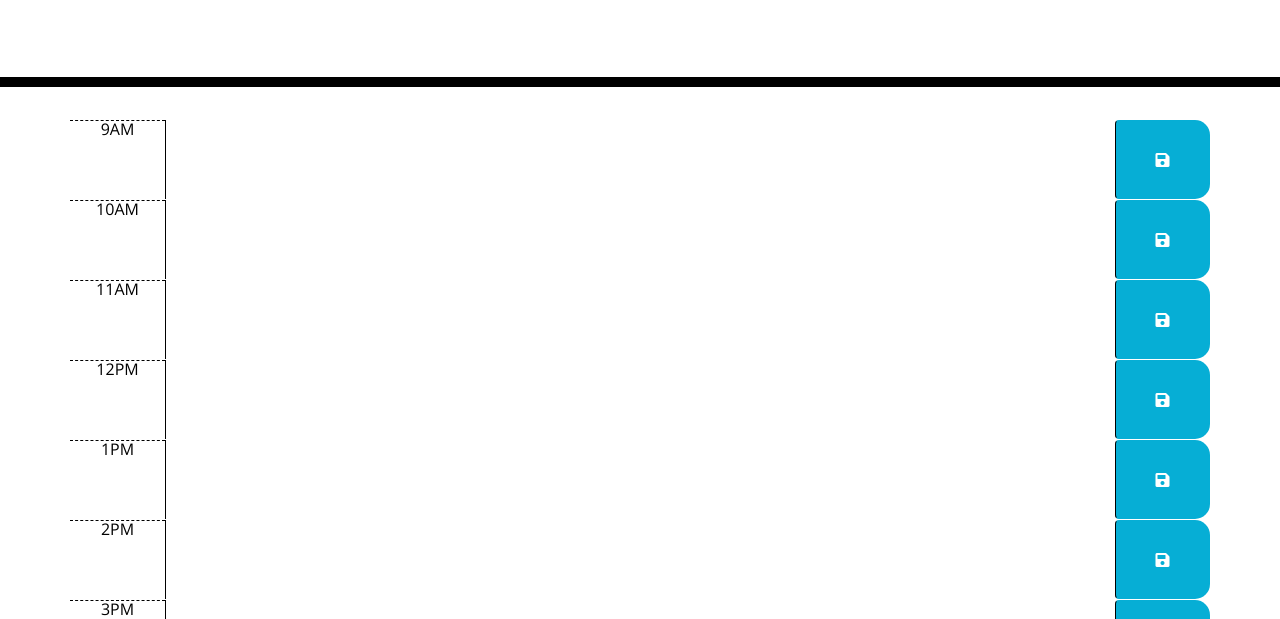
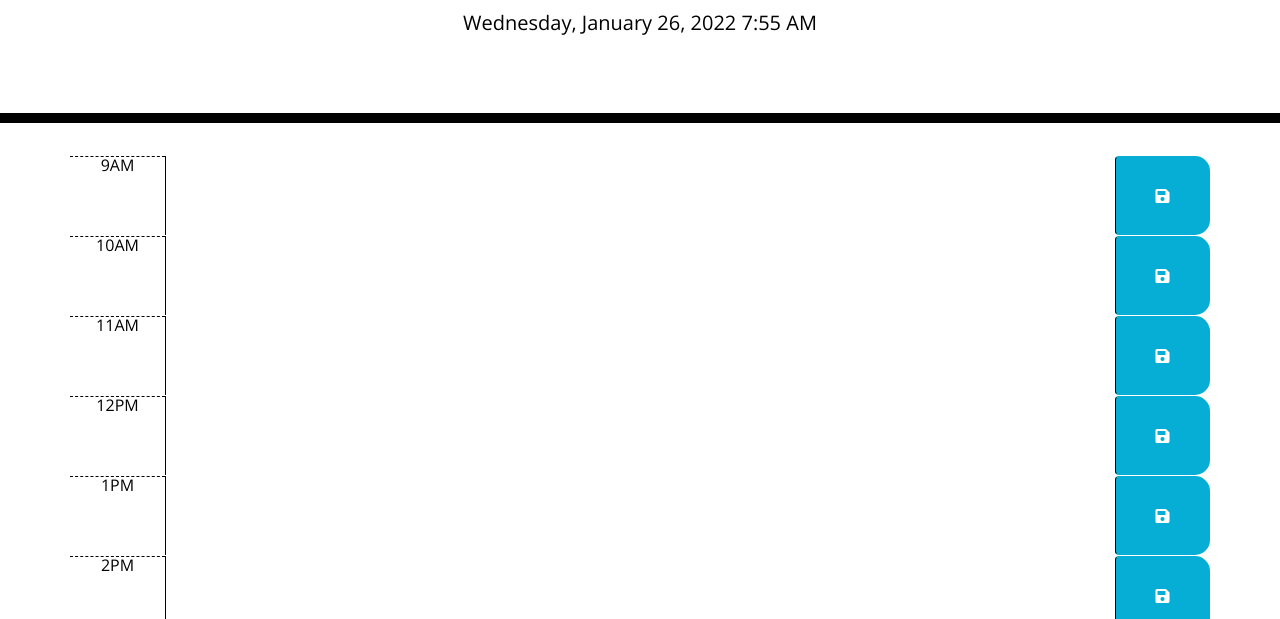
Before and after one commit to mrjeoffrey/day-planner, a plain HTML site: page index.html in a window 1280 px wide. Shown: the part 181-800 px from the top of the page. Drawn offline with nearby package versions, Linux system fonts and the light colour scheme.

Commit message:
started timeBlock function

```diff
--- a/script.js
+++ b/script.js
@@ -12,7 +12,11 @@
 // WHEN I refresh the page
 // THEN the saved events persist
 
+// jQuery must-have. tells browser to use this code once DOM loaded
+$(document).ready(function() {
 
+    // identify current day
+    $("#currentDay").text(moment().format("LLLL"));
 
     // save schedule function
     $(".saveBtn").on("click", function(){
@@ -34,8 +38,16 @@ var keys = Object.keys(localStorage);
         }
 
     // create timeblock function loop
+    function timeBlock() {
+        // grab current hour from momentjs
+        var currentHour = moment().hours();
+            console.log(currentHour);
+    }
         // identify timeblock
         // identify hour
+        // with current day, organize blocks into proper time frames
 
-// identify current day
-// with current day, organize blocks into proper time frames
+timeBlock();
+
+
+});
```
Also changed, not shown: index.html (+6 -5 lines). Lines whose indentation alone changed are shown as unchanged.
